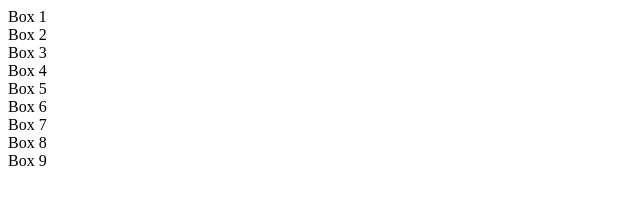
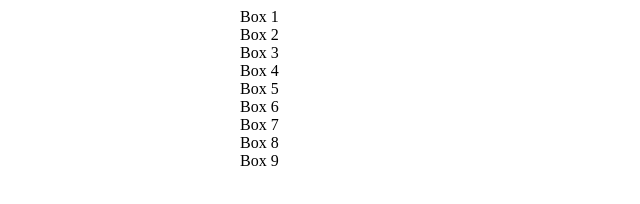
Before and after one commit to jrrouse88/tic-tac-toe, a plain HTML site: page index.html in a window 1280 px wide. Shown: the whole page, without its empty margins (0-640 px from the left). Drawn offline with Linux system fonts and the light colour scheme.

Commit message:
linked css and centered game board

```diff
--- a/css/styles.css
+++ b/css/styles.css
@@ -0,0 +1,5 @@
+main {
+    width: 800px;
+    height: 1000px;
+    margin: 0 auto;
+}
--- a/index.html
+++ b/index.html
@@ -4,19 +4,20 @@
     <meta charset="UTF-8">
     <meta name="viewport" content="width=device-width, initial-scale=1.0">
     <meta http-equiv="X-UA-Compatible" content="ie=edge">
-    <title>Document</title>
+    <title>Tic Tac Toe</title>
+    <link rel="stylesheet" href="css/styles.css">
 </head>
 <body>
     <main>
-        <div id="">Box 1</div>
-        <div id="">Box 2</div>
-        <div id="">Box 3</div>
-        <div id="">Box 4</div>
-        <div id="">Box 5</div>
-        <div id="">Box 6</div>
-        <div id="">Box 7</div>
-        <div id="">Box 8</div>
-        <div id="">Box 9</div>
+        <div id="box1">Box 1</div>
+        <div id="box2">Box 2</div>
+        <div id="box3">Box 3</div>
+        <div id="box4">Box 4</div>
+        <div id="box5">Box 5</div>
+        <div id="box6">Box 6</div>
+        <div id="box7">Box 7</div>
+        <div id="box8">Box 8</div>
+        <div id="box9">Box 9</div>
     </main>
 </body>
 </html>
```
